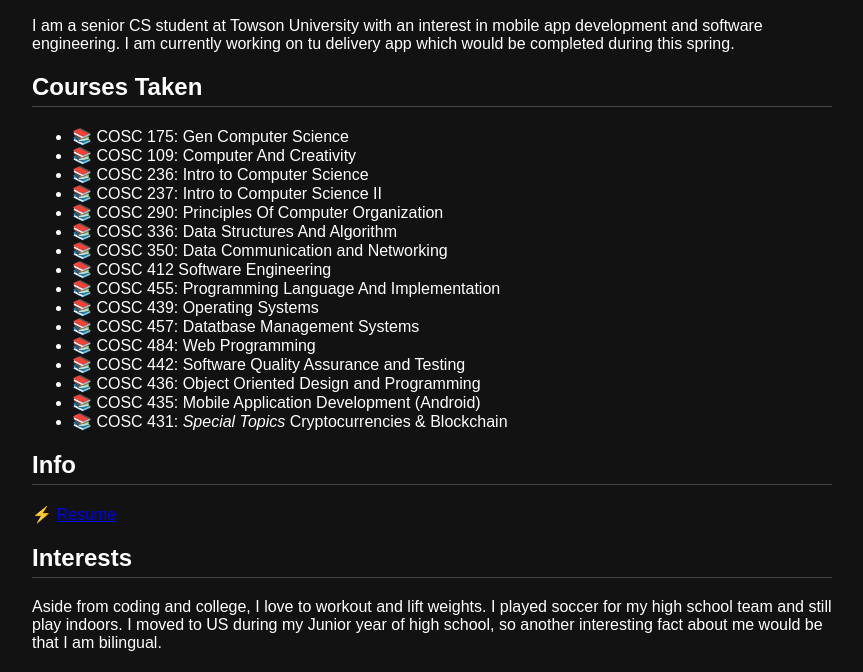
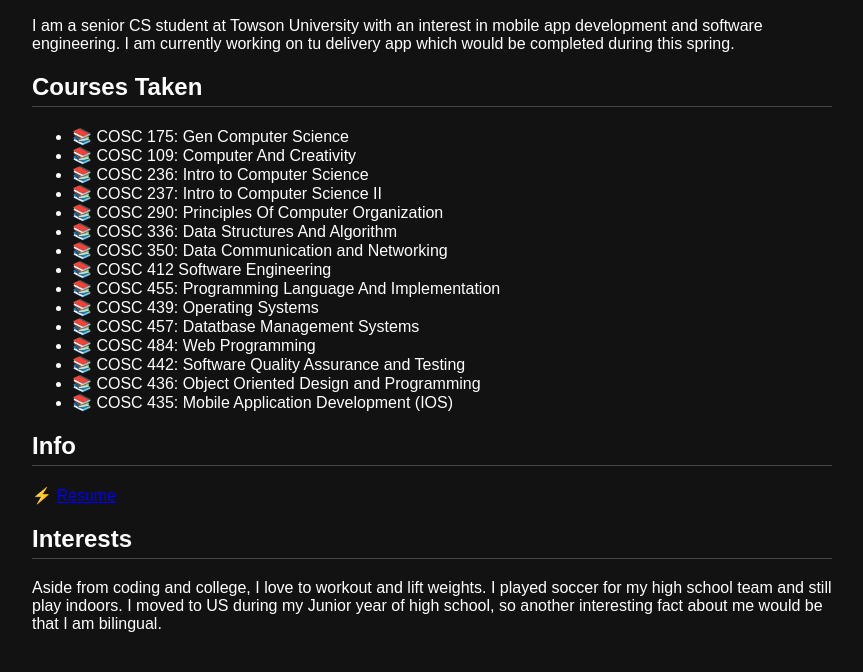
Before and after one commit to nbhatt-comp/personalSite, a plain HTML site: page index.html in a window 1280 px wide. Shown: the part 190-862 px from the top of the page, without its empty margins (208-1071 px from the left). Drawn offline with Linux system fonts and the light colour scheme.

Commit message:
Add files via upload

```diff
--- a/index.html
+++ b/index.html
@@ -84,8 +84,7 @@
                 <li>📚 COSC 484: Web Programming</li>
                 <li>📚 COSC 442: Software Quality Assurance and Testing</li>
                 <li>📚 COSC 436: Object Oriented Design and Programming</li>
-                <li>📚 COSC 435: Mobile Application Development (Android)</li>
-                <li>📚 COSC 431: <i>Special Topics</i> Cryptocurrencies & Blockchain</li>
+                <li>📚 COSC 435: Mobile Application Development (IOS)</li>
             </ul>
         </div>
 
```
